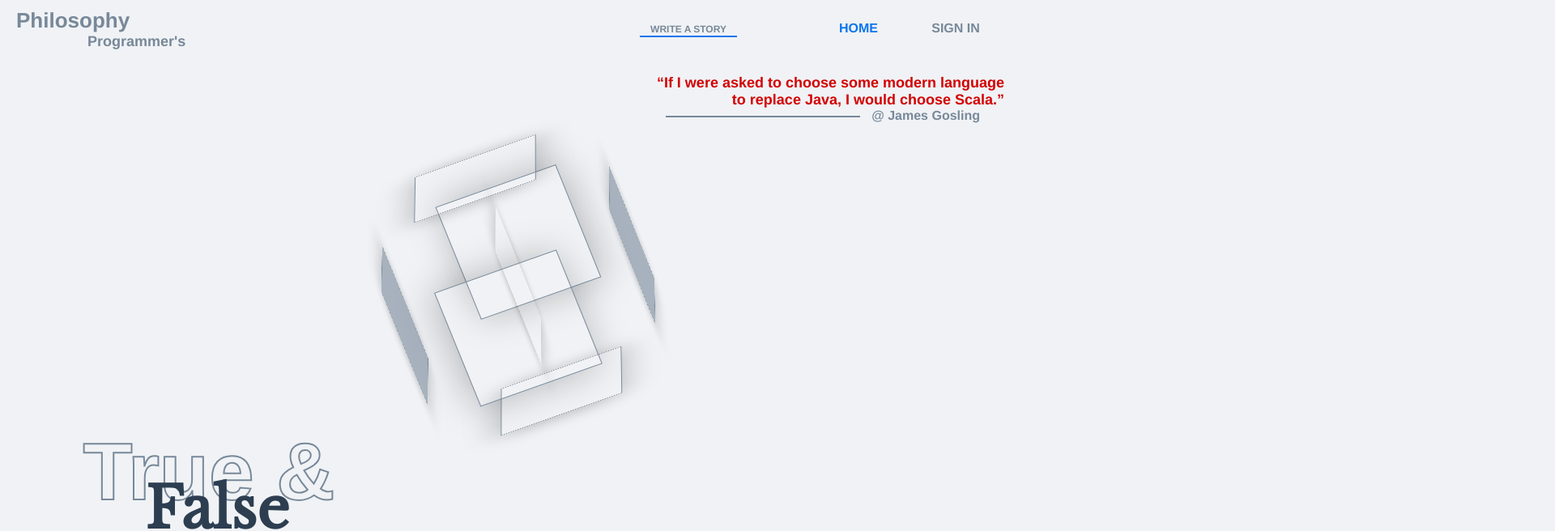
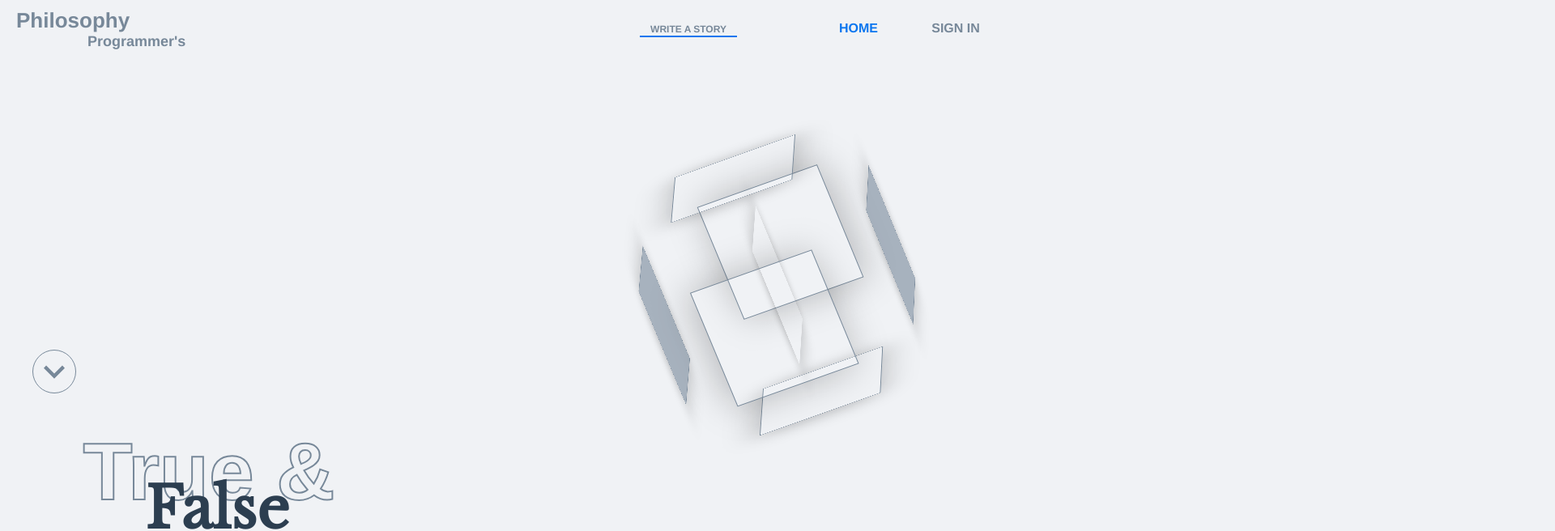
Before and after one commit to WenziLike/PhilosophyProgrammers, a Vue app in the folder src/main/resources/: page / in a window 1280 px wide. Shown: the top 656 px of the page at 81% size, 1920 px wide, since content can reach past the window. Built offline with nearby package versions, Linux system fonts and the light colour scheme.

Commit message:
add path for articles and icon arrow down,in home plus in components .

```diff
--- a/src/main/resources/src/components/AppHeader.vue
+++ b/src/main/resources/src/components/AppHeader.vue
@@ -58,7 +58,6 @@ export default {
       font-weight: 700;
       text-decoration: none;
       color: var(--colorText);
-      //color: #5e5e5e;
       width: 120px;
       display: inline-block;
       text-align: center;
@@ -129,4 +128,5 @@ export default {
     }
   }
 }
+
 </style>
--- a/src/main/resources/src/components/svg/icon.vue
+++ b/src/main/resources/src/components/svg/icon.vue
@@ -7,6 +7,8 @@
         d="M12 5C4.408 5 2.12632 11.617 2.10543 11.684L2 12L2.10444 12.316C2.12632 12.383 4.408 19 12 19C19.592 19 21.8737 12.383 21.8946 12.316L22 12L21.8956 11.684C21.8737 11.617 19.592 5 12 5ZM12 17C6.67774 17 4.61587 13.154 4.11657 12C4.61786 10.842 6.68072 7 12 7C17.3223 7 19.3841 10.846 19.8834 12C19.3821 13.158 17.3193 17 12 17Z"
         fill="black"/>
   </svg>
+<!--  v-if="name==='arrow-down'"-->
+  <svg v-if="name==='arrow-down'" width="54" height="54" viewBox="0 0 24 24" role="presentation"  class="arrow-down"><path d="M7.41,15.41L12,10.83L16.59,15.41L18,14L12,8L6,14L7.41,15.41Z" style="fill: currentcolor;"></path></svg>
 </template>
 
 <script>
--- a/src/main/resources/src/router/index.js
+++ b/src/main/resources/src/router/index.js
@@ -24,6 +24,11 @@ const routes = [
         path: '/write',
         name: 'writeStory',
         component: () => import('@/views/WriteStory')
+    },
+    {
+        path: '/articles',
+        name: 'articles',
+        component: () => import('@/views/Articles')
     }
 ]
 
--- a/src/main/resources/src/views/Home.vue
+++ b/src/main/resources/src/views/Home.vue
@@ -4,10 +4,6 @@
       <div class="home__title">
         <h1>True &</h1>
         <h2>False</h2>
-      </div>
-      <div class="home__quote">
-        <q>If I were asked to choose some modern language <br>to replace Java, I would choose Scala.</q>
-        <span>@ James Gosling</span>
       </div>
       <div class="home__cube">
         <div class="box">
@@ -19,6 +15,9 @@
           <div class="box-page after"></div>
         </div>
       </div>
+      <a href="/articles">
+        <icon name="arrow-down"></icon>
+      </a>
     </div>
   </div>
 </template>
@@ -26,8 +25,12 @@
 <script>
 // @ is an alias to /src
 
+
+import Icon from "@/components/svg/icon";
+
 export default {
-  name: 'home'
+  name: 'home',
+  components: {Icon}
 }
 </script>
 
@@ -58,46 +61,12 @@ export default {
     }
   }
 
-  &__quote {
-    margin-top: 20px;
-    text-align: right;
-    font-weight: 700;
-
-    q {
-      display: block;
-      color: #d30000;
-      font-size: 18px;
-    }
-
-    span {
-      margin-right: 30px;
-      color: var(--colorText);
-      /*====================  LINE TEXT*/
-      &:before {
-        content: '';
-        display: inline-block;
-        vertical-align: middle;
-        width: 20%;
-        height: 0.5px;
-        border: .5px solid var(--colorText);
-        position: relative;
-      }
-
-      &:before {
-        /* Ставим левую линию слева от текста, смещая ее на 100% влево */
-        margin-left: -100%;
-        /* Отступ линии от заголовка */
-        left: -14px;
-      }
-    }
-  }
-
   &__cube {
     perspective: 20000px;
-    display: flex;
-    justify-content: center;
-    align-items: center;
-    min-height: 50vh;
+    position: relative;
+    margin-top: 200px;
+    left: 70%;
+    bottom: 50%;
 
     .box {
       position: relative;
@@ -189,6 +158,25 @@ export default {
     }
   }
 
+  /* arrow - down*/
+  .arrow-down {
+    display: inline-block;
+    border-radius: 100%;
+    color: var(--colorText);
+    border: 1px solid var(--colorText);
+    transform: rotateX(180deg);
+    cursor: pointer;
+
+    &:hover {
+      color: var(--darkBlue);
+      border: 1px solid var(--blueRegular);
+    }
+  }
 }
+</style>
 
-</style>
+
+<!--      <div class="home__quote">-->
+<!--        <q>If I were asked to choose some modern language <br>to replace Java, I would choose Scala.</q>-->
+<!--        <span>@ James Gosling</span>-->
+<!--      </div>-->
```
